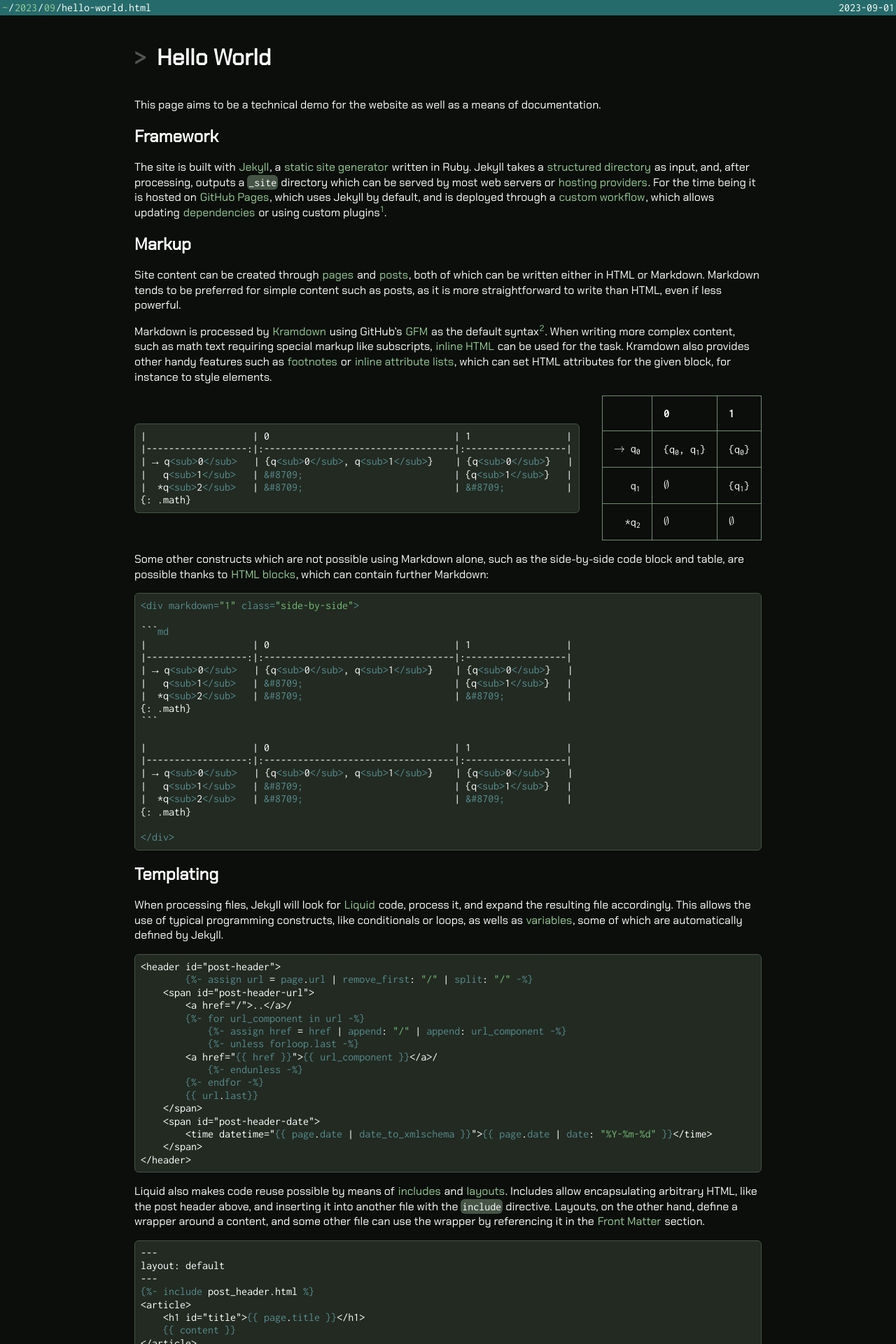
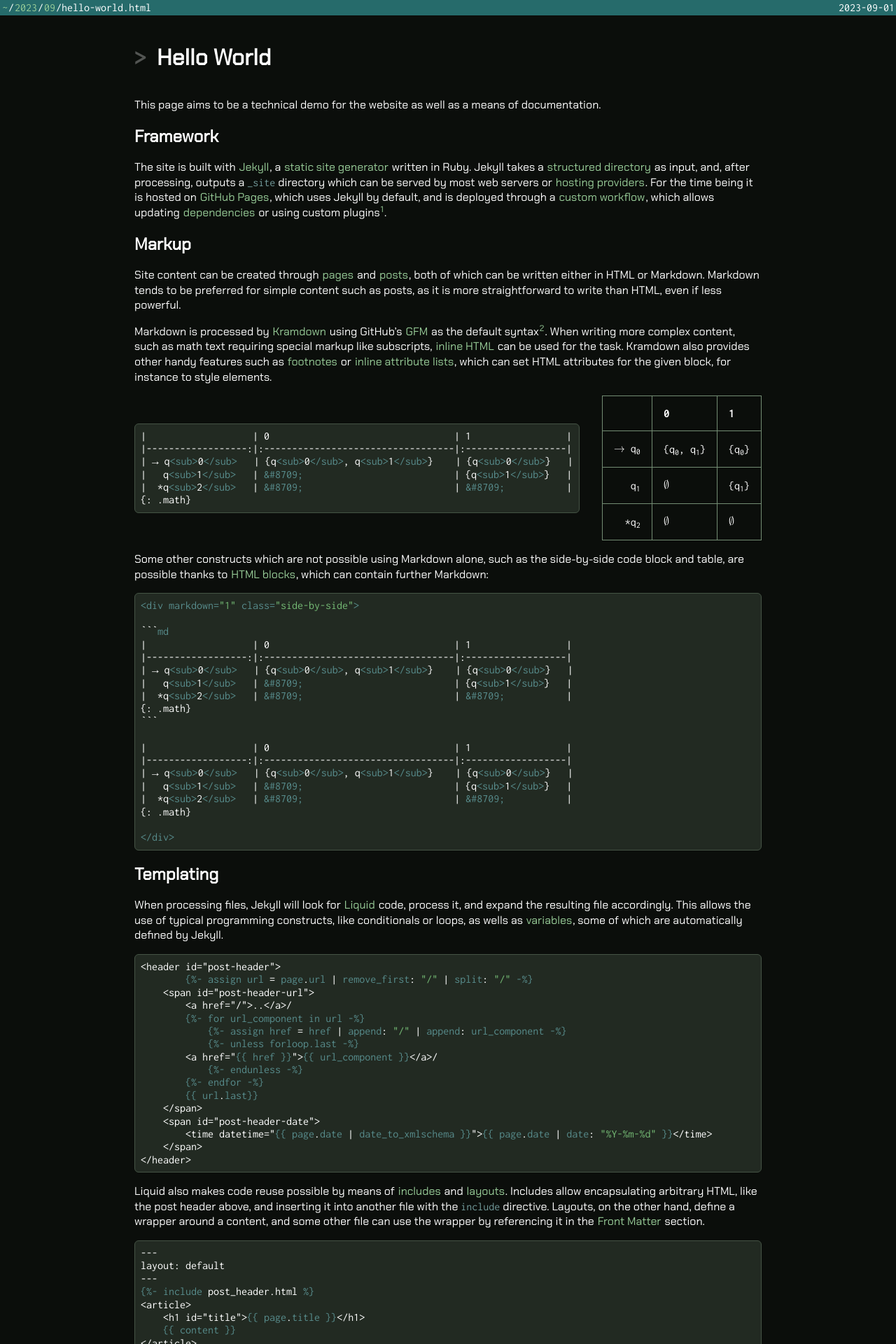
Before and after one commit to UserNombre/usernombre.github.io, a Jekyll site: the page built from _posts/2023-09-01-hello-world.md, in a window 1280 px wide. Shown: the top 1920 px of the page at 70% size. Built offline with Jekyll 4.4.1, drawn with Linux system fonts in a browser that asks for light colours.

Commit message:
[IMP] _sass/rouge.scss
Fix cursor selection and improve code and div elements

```diff
--- a/_sass/rouge.scss
+++ b/_sass/rouge.scss
@@ -14,7 +14,7 @@
     }
     // :Comment
     .c, .ch, .cd, .cm, .c1, .cs {
-        color: $color-gray-lightest;
+        color: $color-gray-light;
     }
     .cp, {
         color: $color-secondary;
@@ -28,8 +28,7 @@
         user-select: none;
     }
     .go {
-        // FIXME: use a color diffrent from that of cursor selection
-        color: $color-gray-lightest;
+        color: $color-gray-light;
     }
 }
 
@@ -38,15 +37,15 @@
     margin: 0;
 }
 
-code.highlighter-rouge {
-    padding: 2px;
-    border-radius: 6px;
-    background-color: $color-gray-light;
+:not(a) > code.highlighter-rouge {
+    color: $color-secondary-light;
 }
 
 div.highlighter-rouge {
     overflow: auto;
+    scrollbar-width: thin;
     padding: 8px;
+    margin: 16px 0px 16px 0px;
     border: 1px solid $color-gray-light;
     border-radius: 6px;
     background-color: $color-gray-dark;
```
